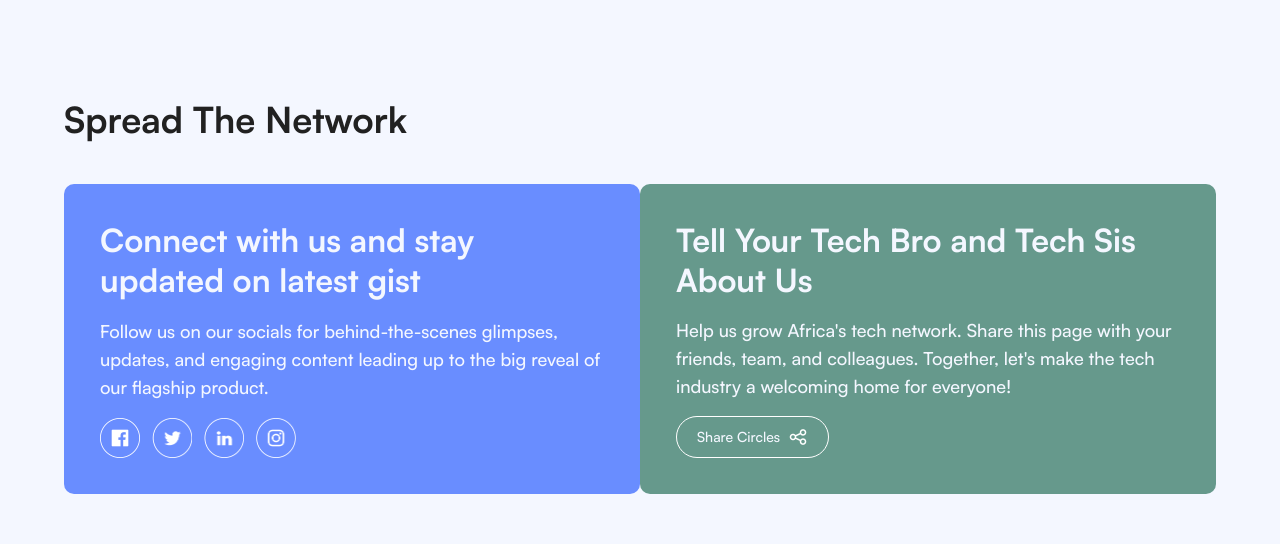
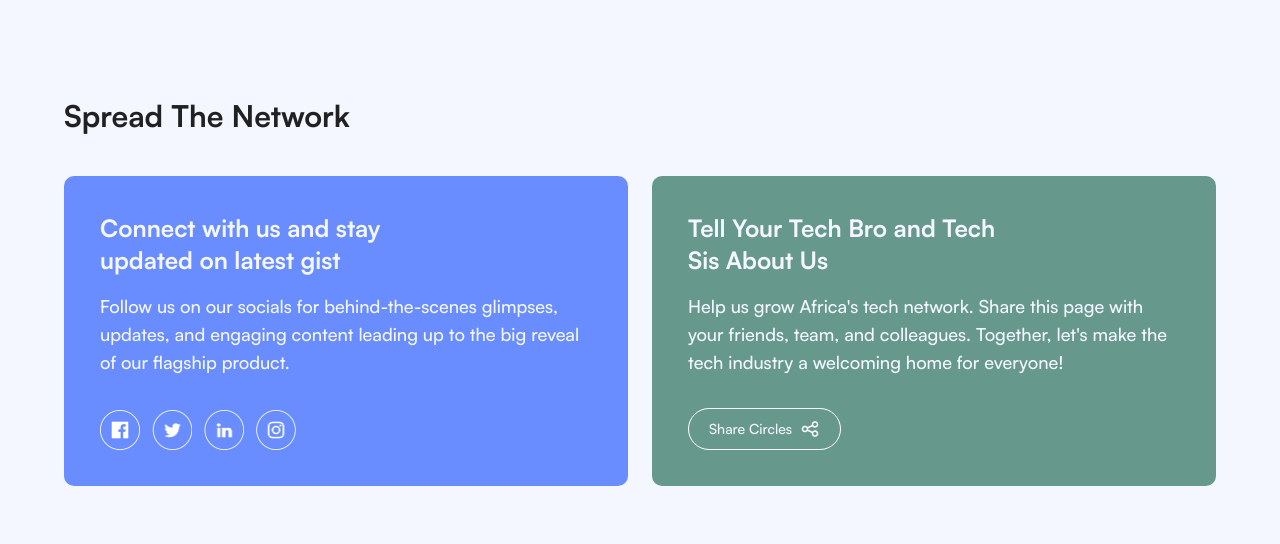
Before and after one commit to JosephOluOlofinte/tech-network-africa, a React (Vite) app: page / in a window 1280 px wide. Shown: the part 5155-5699 px from the top of the page. Built offline with nearby package versions, Linux system fonts and the light colour scheme; a web font is replaced by a local one.

Commit message:
finished 'SpreadTheNetwork'

```diff
--- a/src/pages/homepage/SpreadTheNetwork.tsx
+++ b/src/pages/homepage/SpreadTheNetwork.tsx
@@ -13,14 +13,12 @@ const SpreadTheNetwork = () => {
       <section className='bg-brandWhite h-fit py-[100px] flex justify-center'>
         <div className='inner-container grid gap-[42px]'>
           <header className='w-full max-w-[50ch]'>
-            <h2 className='text-4xl leading-[44px] font-bold text-brandBlack'>
-              Spread The Network
-            </h2>
+            <h2 className='font-bold text-brandBlack'>Spread The Network</h2>
           </header>
 
-          <div className='w-full grid grid-cols-2'>
-            <div className='w-full justify-self-start max-w-[590px] bg-brandBlue3 rounded-[10px] p-9 grid gap-4'>
-              <h3 className='text-brandWhite text-[32px] leading-tight font-bold'>
+          <div className='w-full grid gap-6 xltablet:grid-cols-2'>
+            <div className='w-full max-w-[590px] bg-brandBlue3 rounded-[10px] p-9 grid gap-4 grid-rows-[min-content,_1fr,_min-content]'>
+              <h3 className='text-brandWhite font-bold max-w-[22ch]'>
                 Connect with us and stay updated on latest gist
               </h3>
               <p className='text-brandWhite text-lg font-medium'>
@@ -28,7 +26,7 @@ const SpreadTheNetwork = () => {
                 updates, and engaging content leading up to the big reveal of
                 our flagship product.
               </p>
-              <div className='text-brandWhite flex items-center gap-3'>
+              <div className='text-brandWhite flex items-center gap-3 pt-4'>
                 <a href=''>
                   <img src={fb} alt='' className='size-10' />
                 </a>
@@ -44,8 +42,8 @@ const SpreadTheNetwork = () => {
               </div>
             </div>
 
-            <div className='w-full justify-self-end max-w-[590px] bg-brandGreen3 rounded-[10px] p-9 grid gap-4'>
-              <h3 className='text-brandWhite text-[32px] leading-tight font-bold'>
+            <div className='w-full max-w-[590px] bg-brandGreen3 rounded-[10px] p-9 grid gap-4'>
+              <h3 className='text-brandWhite font-bold max-w-[20ch]'>
                 Tell Your Tech Bro and Tech Sis About Us
               </h3>
               <p className='text-brandWhite text-lg font-medium'>
@@ -53,8 +51,10 @@ const SpreadTheNetwork = () => {
                 friends, team, and colleagues. Together, let's make the tech
                 industry a welcoming home for everyone!
               </p>
-              <div className='text-brandWhite'>
-                <a href='' className='flex items-center justify-center gap-2 w-fit border border-white rounded-[28px] py-[10px] px-[20px] text-sm font-medium'>
+              <div className='text-brandWhite pt-4'>
+                <a
+                  href=''
+                  className='flex items-center justify-center gap-2 w-fit border border-white rounded-[28px] py-[10px] px-[20px] text-sm font-medium'>
                   Share Circles <img src={share} alt='' className='size-5' />
                 </a>
               </div>
```
Also changed, not shown: src/pages/homepage/ExploreMarket.tsx (+0 -40 lines).
